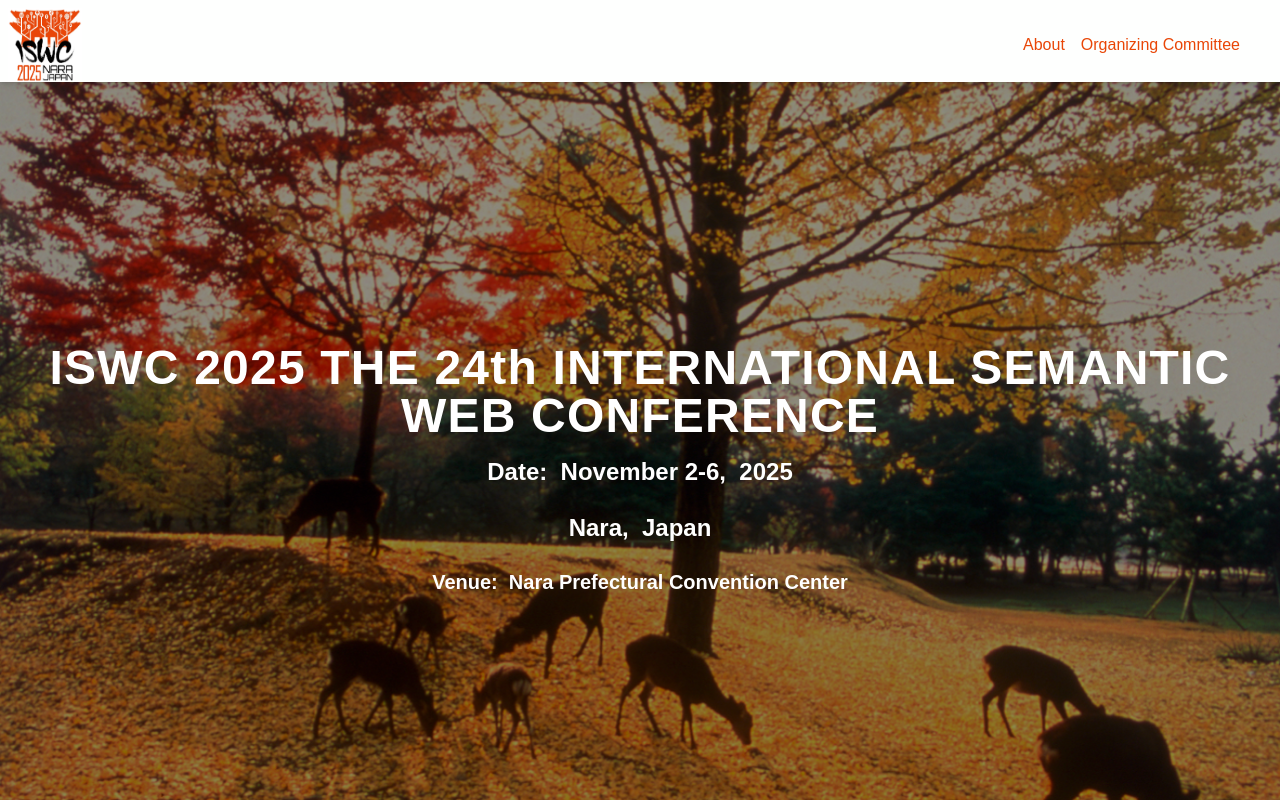
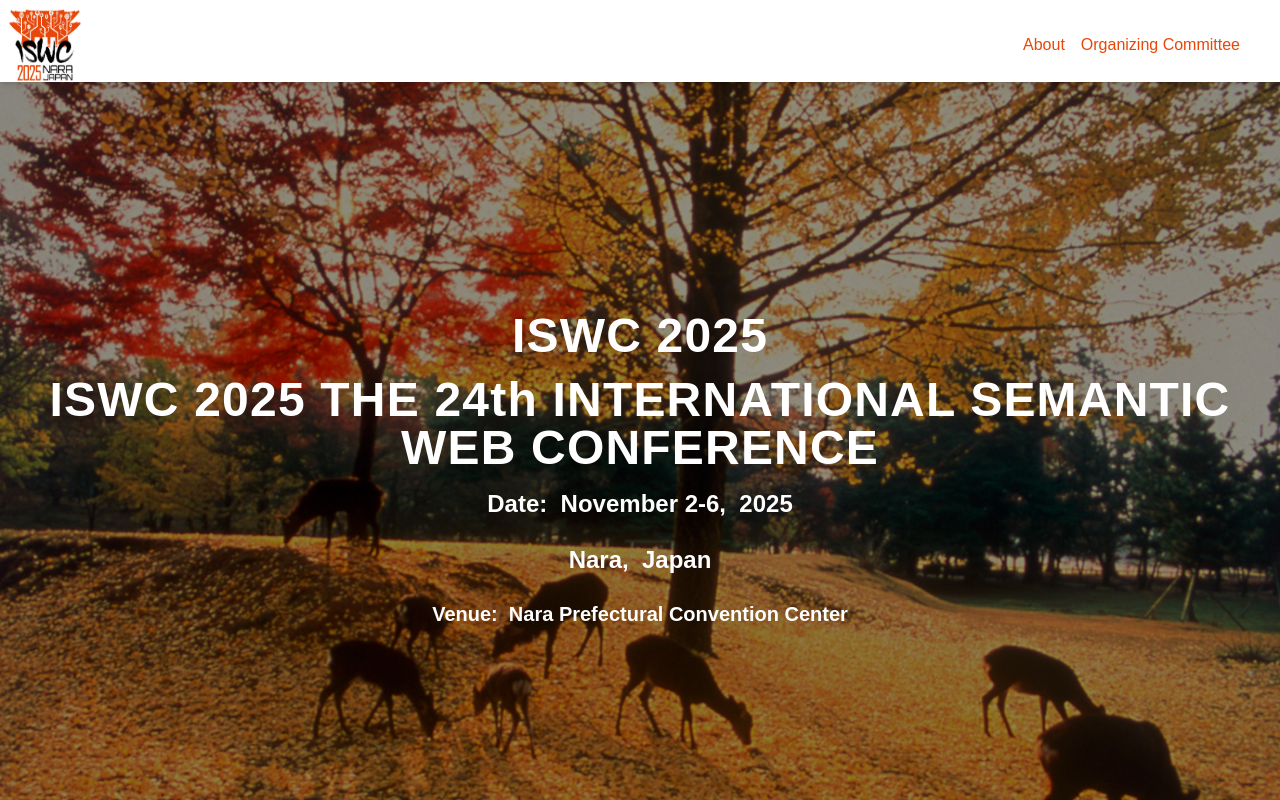
Before and after one commit to iswc-conf/iswc2025, a React (Create React App) app: page /#/ in a window 1280 px wide. Shown: the top 800 px of the page. Built offline with nearby package versions, Linux system fonts and the light colour scheme.

Commit message:
add new line after iswc2025

```diff
--- a/src/components/Hero.jsx
+++ b/src/components/Hero.jsx
@@ -9,6 +9,7 @@ export const Hero = () => {
       </div>
 
       <div class="relative z-10 flex flex-col justify-center items-center h-full text-center m-2 lg:m-0">
+        <h1 class="lg:text-5xl text-3xl font-semibold tracking-wide lg:font-[800] leading-tight mb-4">ISWC 2025</h1>
         <h1 class="lg:text-5xl text-3xl font-semibold tracking-wide lg:font-[800] leading-tight mb-4">ISWC 2025 THE 24th INTERNATIONAL SEMANTIC WEB CONFERENCE</h1>
         <p class="text-2xl font-semibold mb-6">Date:&nbsp;&nbsp;November 2-6,&nbsp;&nbsp;2025</p>
         <p class="text-2xl font-semibold mb-6">Nara,&nbsp;&nbsp;Japan</p>
```
